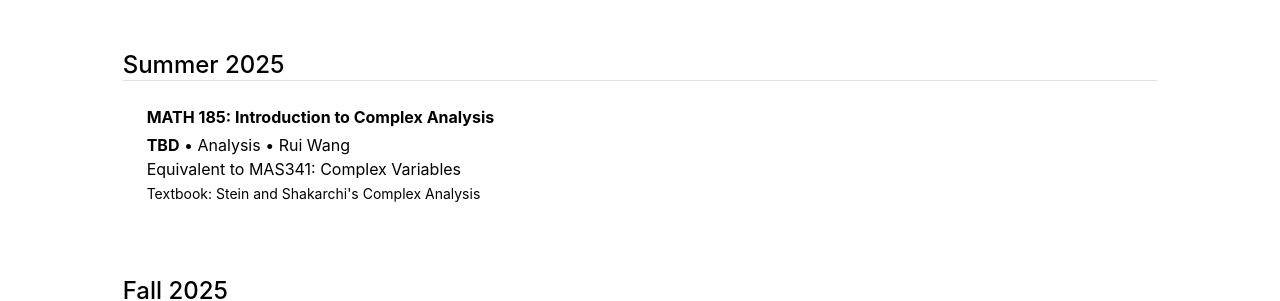
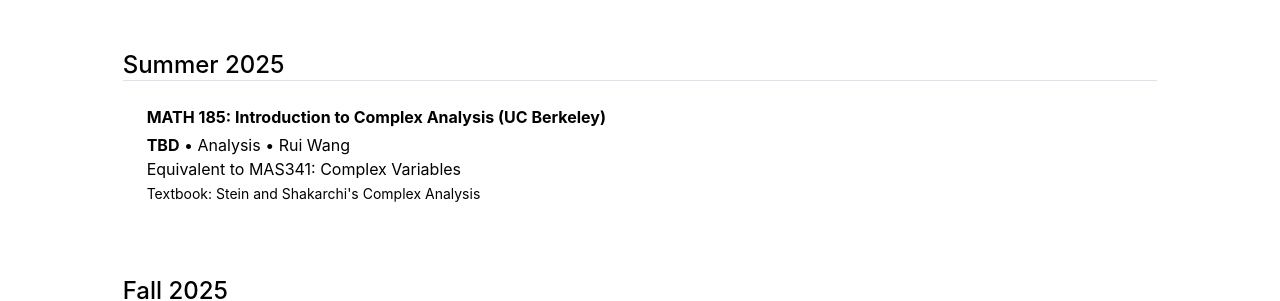
Before and after one commit to mino-jeong/mino-jeong.github.io, a Jekyll site: the page built from coursework-term.md, in a window 1280 px wide. Shown: the part 550-851 px from the top of the page. Built offline with Jekyll 4.4.1, drawn with Linux system fonts in a browser that asks for light colours.

Commit message:
Update 2025-1A.yml

```diff
--- a/_data/coursework-term/2025-1A.yml
+++ b/_data/coursework-term/2025-1A.yml
@@ -1,4 +1,4 @@
-- title: 'MATH 185: Introduction to Complex Analysis'
+- title: 'MATH 185: Introduction to Complex Analysis (UC Berkeley)'
   description: '<strong>TBD</strong> • Analysis • Rui Wang<br>
   Equivalent to MAS341: Complex Variables'
   textbook: "Stein and Shakarchi's Complex Analysis"
```
